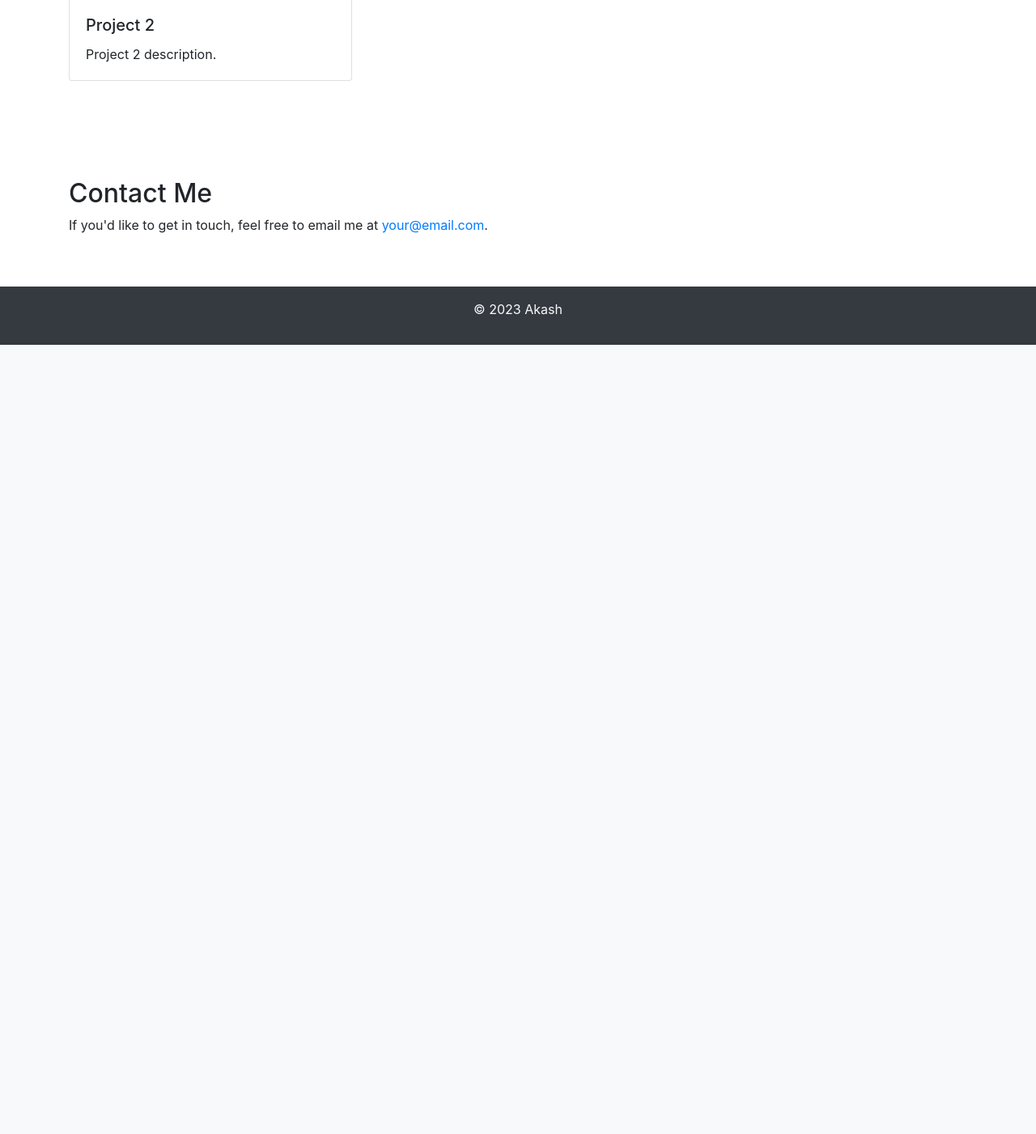
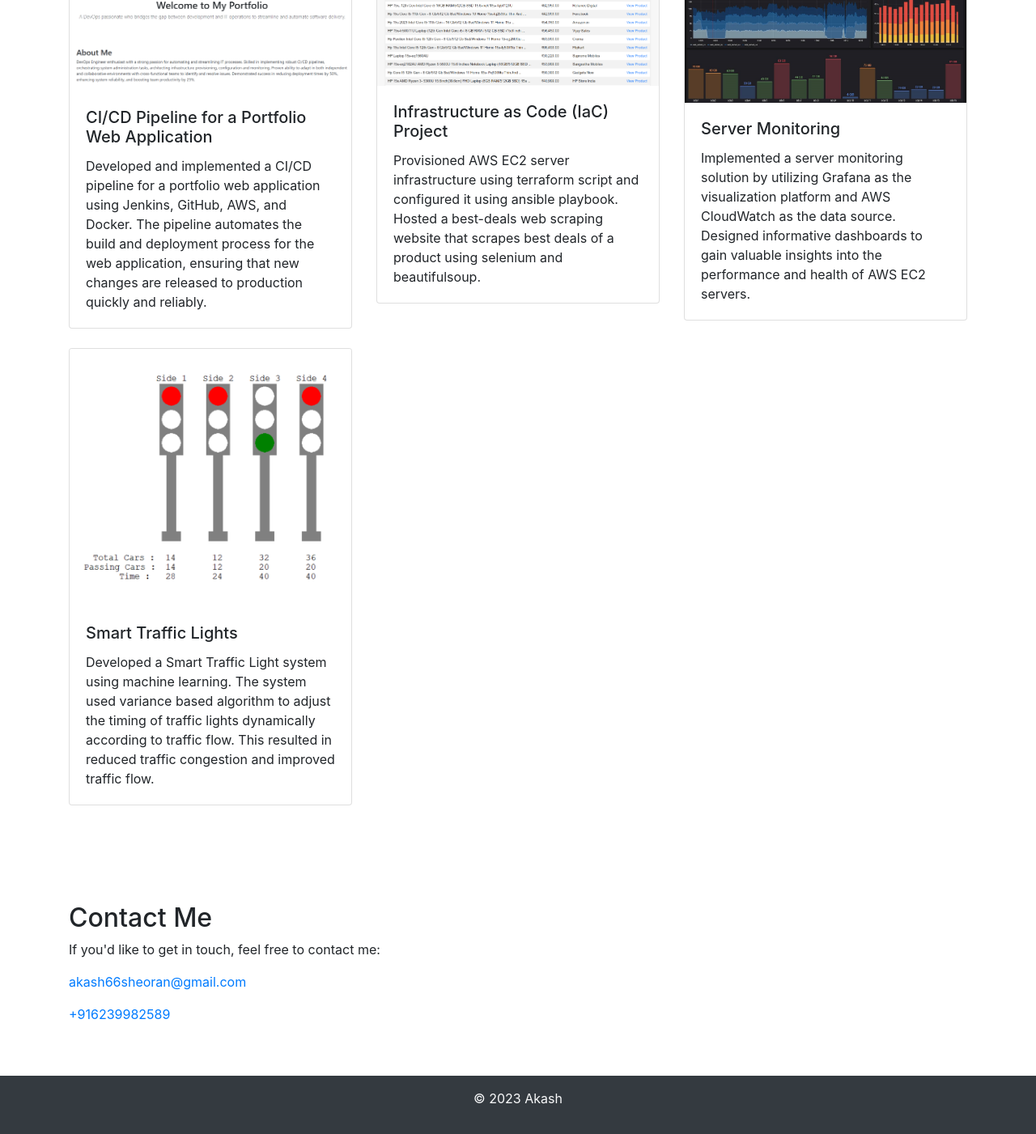
Before and after one commit to akash66sheoran/portfolio, a Flask app: page / in a window 1280 px wide. Shown: the part 1181-2582 px from the top of the page at 81% size. Before the commit the page ends 1607 px from the top, so only its background shows below. Run offline with Flask 3, Linux system fonts and the light colour scheme; some libraries are stand-ins or nearby versions.

Commit message:
updated website

```diff
--- a/templates/index.html
+++ b/templates/index.html
@@ -6,6 +6,7 @@
     <meta name="viewport" content="width=device-width, initial-scale=1.0">
     <title>Akash - Portfolio</title>
     <link rel="stylesheet" href="https://stackpath.bootstrapcdn.com/bootstrap/4.5.2/css/bootstrap.min.css">
+    <link rel="stylesheet" href="https://cdn.jsdelivr.net/npm/font-awesome@4.7.0/css/font-awesome.css">
 </head>
 
 <body>
@@ -23,6 +24,9 @@
                             <a class="nav-link" href="#about">About</a>
                         </li>
                         <li class="nav-item">
+                            <a class="nav-link" href="#profiles">Profiles</a>
+                        </li>
+                        <li class="nav-item">
                             <a class="nav-link" href="#portfolio">Projects</a>
                         </li>
                         <li class="nav-item">
@@ -36,55 +40,100 @@
 
     <section id="hero" class="text-center py-5">
         <div class="container">
-            <h1>Welcome to My Portfolio</h1>
-            <p class="lead">I'm a Web Developer passionate about creating responsive and user-friendly websites.</p>
+            <img src="My photo.png" alt="Your profile photo" class="rounded-circle" , width=150, height=150>
+            <h1 class="my-3">Welcome to My Portfolio</h1>
+            <p class="lead">A DevOps passionate who bridges the gap between development and IT operations to streamline
+                and automate software delivery.</p>
         </div>
     </section>
 
     <section id="about" class="py-5">
         <div class="container">
             <h2>About Me</h2>
-            <p>Describe yourself and your skills here.</p>
+            <p>DevOps Engineer enthusiast with a strong passion for automating and streamlining IT processes. Skilled in
+                implementing robust CI/CD pipelines, orchestrating system administration tasks, architecting
+                infrastructure
+                provisioning, configuration and monitoring. Proven ability to adapt in both independent and
+                collaborative
+                environments with cross-functional teams to identify and resolve issues. Demonstrated success in
+                reducing
+                deployment times by 50%, enhancing system reliability, and boosting team productivity by 25%.</p>
+        </div>
+    </section>
+
+    <section id="profiles" class="py-5">
+        <div class="container">
+            <h2>Online Profiles</h2>
+            <ul class="list-inline">
+                <li class="list-item mb-2">
+                    <i class="fa fa-github fa-lg"></i> <a href="https://github.com/akash66sheoran"
+                        target="_blank">GitHub</a>
+                </li>
+                <li class="list-item mb-2">
+                    <i class="fa fa-linkedin fa-lg"></i> <a href="https://www.linkedin.com/in/akash-sheoran"
+                        target="_blank">LinkedIn</a>
+                </li>
+                <li class="list-item mb-2"><i class="fa fa-code fa-lg"></i> <a href="https://leetcode.com/AkashSheoran/"
+                        target="_blank">Leetcode</a>
+                </li>
+                <li class="list-item mb-2"><i class="fa fa-code fa-lg"></i> <a
+                        href="https://auth.geeksforgeeks.org/user/akash66sheoran" target="_blank">GeeksforGeeks</a>
+                </li>
+            </ul>
         </div>
     </section>
 
     <section id="portfolio" class="py-5">
         <div class="container">
-            <h2>Portfolio</h2>
+            <h2 class="mb-4">Projects</h2>
             <div class="row">
                 <div class="col-md-4">
                     <div class="card mb-4">
-                        <img src="project1.jpg" class="card-img-top" alt="Project 1">
+                        <img src="portfolio-cicd.png" class="card-img-top" alt="Project 1">
                         <div class="card-body">
-                            <h5 class="card-title">Project 1</h5>
-                            <p class="card-text">Project 1 description.</p>
+                            <h5 class="card-title">CI/CD Pipeline for a Portfolio Web Application</h5>
+                            <p class="card-text">Developed and implemented a CI/CD pipeline for a portfolio web
+                                application using Jenkins, GitHub, AWS, and Docker. The pipeline
+                                automates the build and deployment process for the web application,
+                                ensuring that new changes are released to production quickly and
+                                reliably.</p>
                         </div>
                     </div>
                 </div>
                 <div class="col-md-4">
                     <div class="card mb-4">
-                        <img src="project2.jpg" class="card-img-top" alt="Project 2">
+                        <img src="best-deals.png" class="card-img-top" alt="Project 2">
                         <div class="card-body">
-                            <h5 class="card-title">Project 2</h5>
-                            <p class="card-text">Project 2 description.</p>
+                            <h5 class="card-title">Infrastructure as Code (IaC) Project</h5>
+                            <p class="card-text">Provisioned AWS EC2 server infrastructure using terraform script
+                                and configured it using ansible playbook. Hosted a best-deals web
+                                scraping website that scrapes best deals of a product using
+                                selenium and beautifulsoup.
+                            </p>
                         </div>
                     </div>
                 </div>
                 <div class="col-md-4">
                     <div class="card mb-4">
-                        <img src="project2.jpg" class="card-img-top" alt="Project 2">
+                        <img src="server-monitoring.jpg" class="card-img-top" alt="Project 2">
                         <div class="card-body">
-                            <h5 class="card-title">Project 2</h5>
-                            <p class="card-text">Project 2 description.</p>
+                            <h5 class="card-title">Server Monitoring</h5>
+                            <p class="card-text">Implemented a server monitoring solution by utilizing Grafana as
+                                the visualization platform and AWS CloudWatch as the data source.
+                                Designed informative dashboards to gain valuable insights into the
+                                performance and health of AWS EC2 servers.</p>
                         </div>
                     </div>
                 </div>
                 <div class="col-md-4">
                     <div class="card mb-4">
-                        <img src="project2.jpg" class="card-img-top" alt="Project 2">
+                        <img src="stl.png" class="card-img-top" alt="Project 2">
                         <div class="card-body">
-                            <h5 class="card-title">Project 2</h5>
-                            <p class="card-text">Project 2 description.</p>
+                            <h5 class="card-title">Smart Traffic Lights</h5>
+                            <p class="card-text">Developed a Smart Traffic Light system using machine learning. The
+                                system used variance based algorithm to adjust the timing of traffic
+                                lights dynamically according to traffic flow. This resulted in reduced
+                                traffic congestion and improved traffic flow.</p>
                         </div>
                     </div>
                 </div>
@@ -96,8 +145,9 @@
     <section id="contact" class="py-5">
         <div class="container">
             <h2>Contact Me</h2>
-            <p>If you'd like to get in touch, feel free to email me at <a
-                    href="mailto:your@email.com">your@email.com</a>.
+            <p>If you'd like to get in touch, feel free to contact me:</p>
+            <p><a href="mailto:akash66sheoran@gmail.com">akash66sheoran@gmail.com</a></p>
+            <p><a href="tel:+916239982589">+916239982589</a></p>
         </div>
     </section>
 
```
Also changed, not shown: templates/My photo.png (added), templates/best-deals.png (added), templates/portfolio-cicd.png (added), templates/server-monitoring.jpg (added), templates/stl.png (added).
